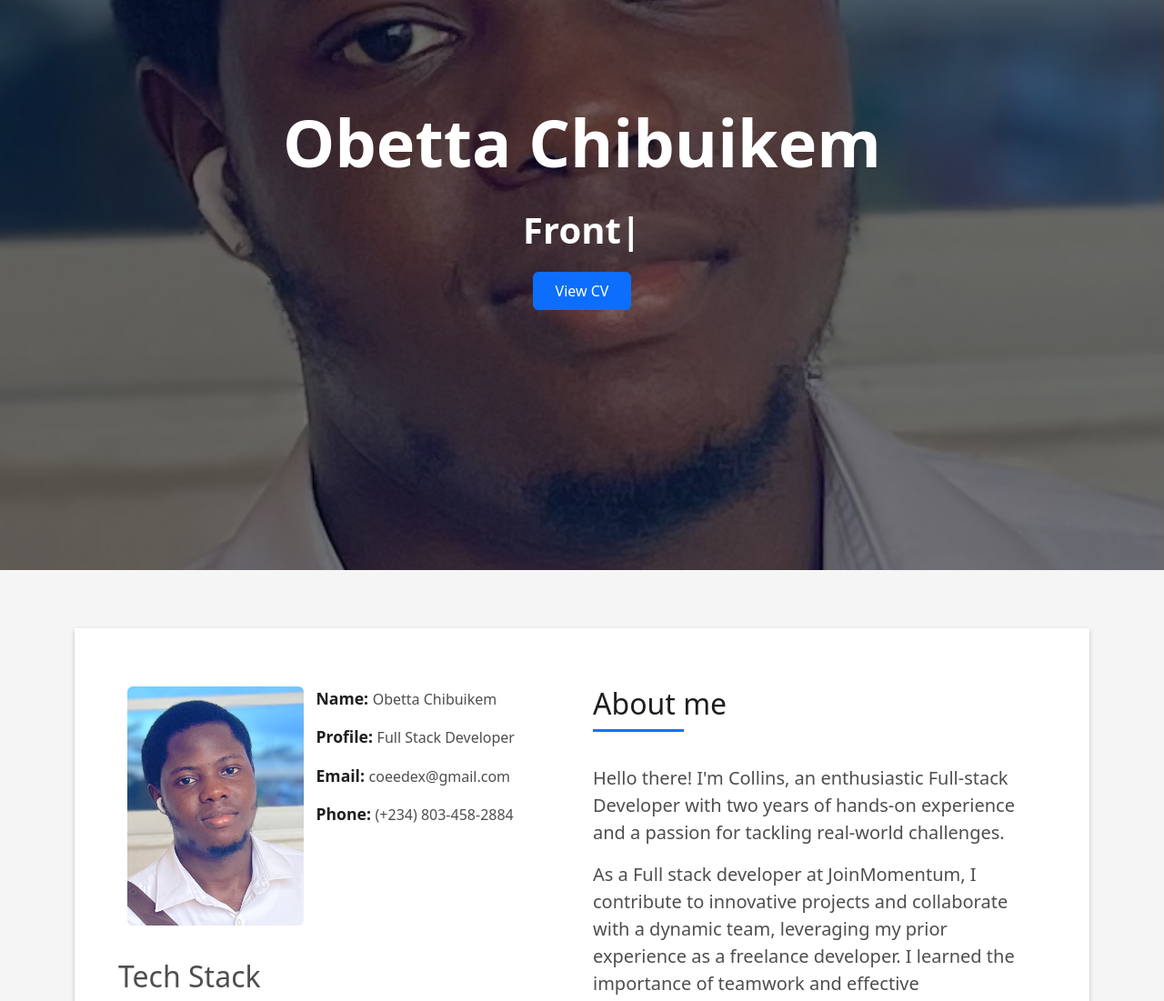
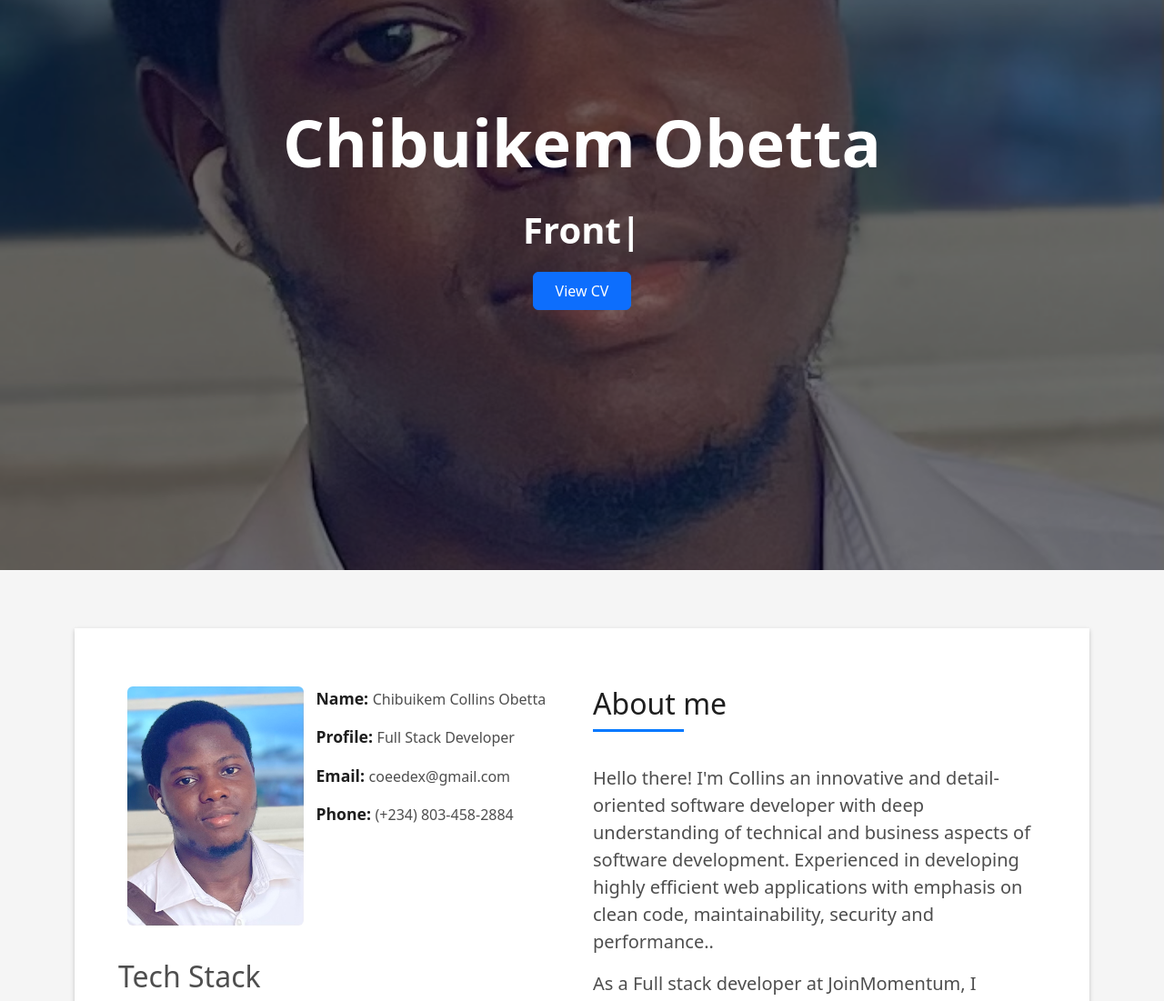
Before and after one commit to CollinDex/dex-portfolio, a plain HTML site: page index.html in a window 1280 px wide. Shown: the part 173-1274 px from the top of the page at 91% size. Drawn offline with Linux system fonts and the light colour scheme.

Commit message:
chore: updated summary

```diff
--- a/index.html
+++ b/index.html
@@ -51,7 +51,7 @@
     <div class="hero-content display-table">
       <div class="table-cell">
         <div class="container">
-          <h1 class="hero-title mb-4">Obetta Chibuikem</h1>
+          <h1 class="hero-title mb-4">Chibuikem Obetta</h1>
           <p class="hero-subtitle"><span class="typed" data-typed-items="Full Stack Developer, Front End Developer, Back End Developer"></span></p>
           <a class="btn btn-primary btn js-scroll px-4 py-2" target="_blank" href="https://drive.google.com/file/d/1AuNYOu-YGF7_I6rPDX1SBLPbygox79Yb/view?usp=sharing" role="button">View CV</a>
         </div>
@@ -77,7 +77,7 @@
                     </div>
                     <div class="col-sm-6 col-md-7">
                       <div class="about-info">
-                        <p><span class="title-s">Name: </span> <span>Obetta Chibuikem</span></p>
+                        <p><span class="title-s">Name: </span> <span>Chibuikem Collins Obetta</span></p>
                         <p><span class="title-s">Profile: </span> <span>Full Stack Developer</span></p>
                         <p><span class="title-s">Email: </span> <span>coeedex@gmail.com</span></p>
                         <p><span class="title-s">Phone: </span> <span>(+234) 803-458-2884</span></p>
@@ -118,7 +118,8 @@
                       </h5>
                     </div>
                     <p class="lead">
-                      Hello there! I'm Collins, an enthusiastic Full-stack Developer with two years of hands-on experience and a passion for tackling real-world challenges.
+                      Hello there! I'm Collins an innovative and detail-oriented software developer with deep understanding of technical and business aspects of software development. Experienced in developing highly efficient web applications with emphasis on clean code, maintainability,
+                      security and performance..
                     </p>
                     <p class="lead">
                       As a Full stack developer at JoinMomentum, I contribute to innovative projects and collaborate with a dynamic team, leveraging my prior experience as a freelance developer. I learned the importance of teamwork and effective communication, solidifying my passion for software development.
```
